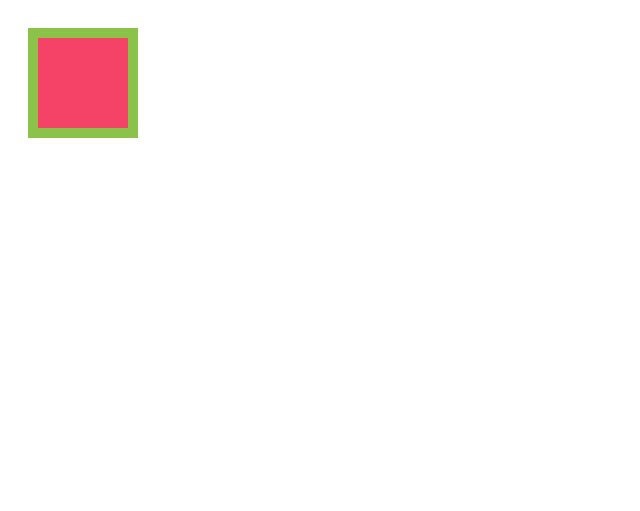
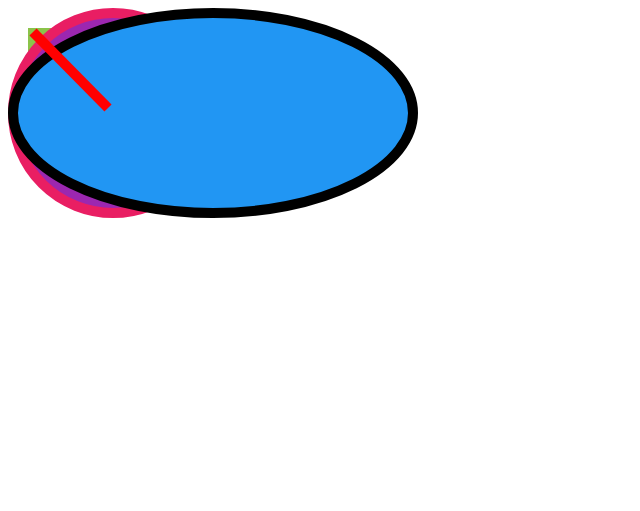
Before and after one commit to Swati020494/D3, a website: page index.html in a window 1280 px wide. Shown: the whole page, without its empty margins (0-640 px from the left). Drawn offline with Linux system fonts and the light colour scheme.

Commit message:
SVG ellipse , line and circles overlapping

```diff
--- a/index.html
+++ b/index.html
@@ -5,10 +5,18 @@
     <title>JavaScript Examples</title>
 </head>
 <body>
-
-<svg width = "500" height="500">
-  <rect width = "100" height="100" fill="#F44366" stroke="#8bc34a" stroke-width="10" x="25" y="25"></rect>
-</svg>
-
+  <svg width = "500" height="500">
+      <!-- =============================================rectangle===================================================== -->
+      <!-- X axis : the diastance betwen the left side of the svg element and the left side od the rectangle is 25px, left to right start from 0 and go up x
+      Y axis : the diastance betwen the top side of the svg element and the top side od the rectangle is 25px, top to bottom start from 0 and go up y
+      In some cases you may want the rectangle exactly at the corner so set x and y as half the size pf the stroke-->
+      <rect width = "100" height="100" fill="#F44366" stroke="#8bc34a" stroke-width="10" x="25" y="25"></rect>
+      <!-- ==================================================circle================================================ -->
+      <circle r="100" cx="105" cy="105" fill="#9c27b0" stroke="#e91e63" stroke-width="10"> </circle>
+      <!-- ==================================================ellipse================================================ -->
+      <ellipse rx="200" ry="100" cx="205" cy="105" fill="#2196f3" stroke="#000" stroke-width="10"></ellipse>
+      <!-- ==================================================line================================================ -->
+      <line x1="25" y1="24" x2=100 y2="100" stroke="red" stroke-width="10"></line>
+  </svg>
 </body>
 </html>
```
